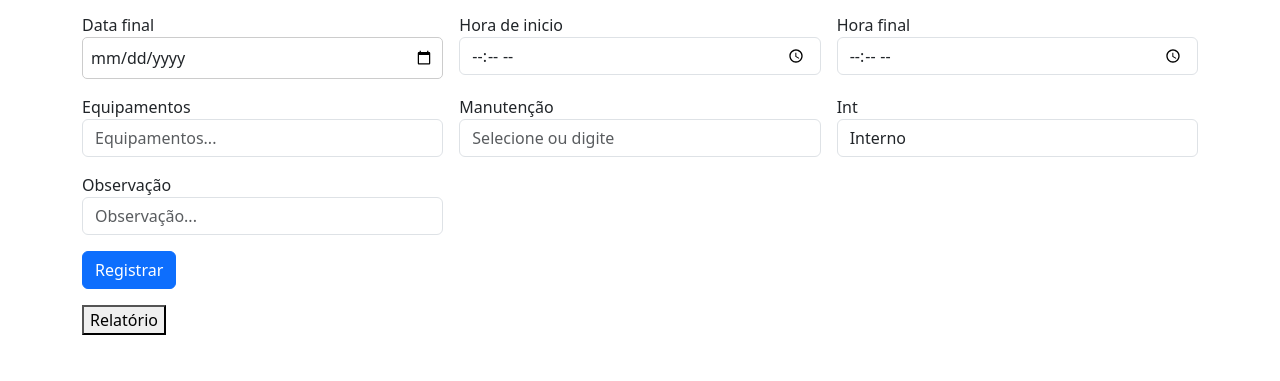
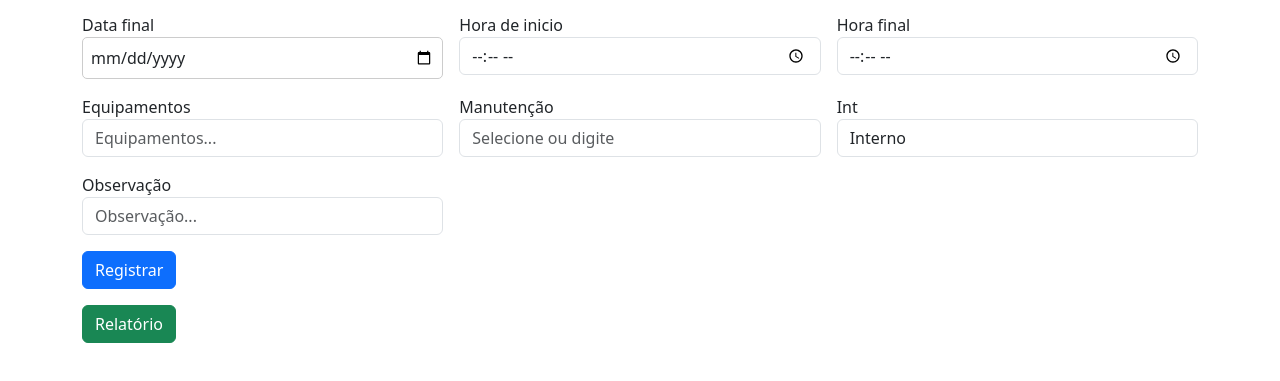
Before and after one commit to tthiagof/controledemanutencao, a plain HTML site: page index.html in a window 1280 px wide. Shown: the part 175-556 px from the top of the page. Drawn offline with nearby package versions, Linux system fonts and the light colour scheme.

Commit message:
atualição btn

```diff
--- a/index.html
+++ b/index.html
@@ -91,7 +91,7 @@
                 </div>
                 <div>
                     <div>
-                        <button id="relat" onclick="relatorio()">Relatório</button>
+                        <button id="relat" class="btn btn-success" onclick="relatorio()">Relatório</button>
                     </div>
                 </div>
             </div>
```
